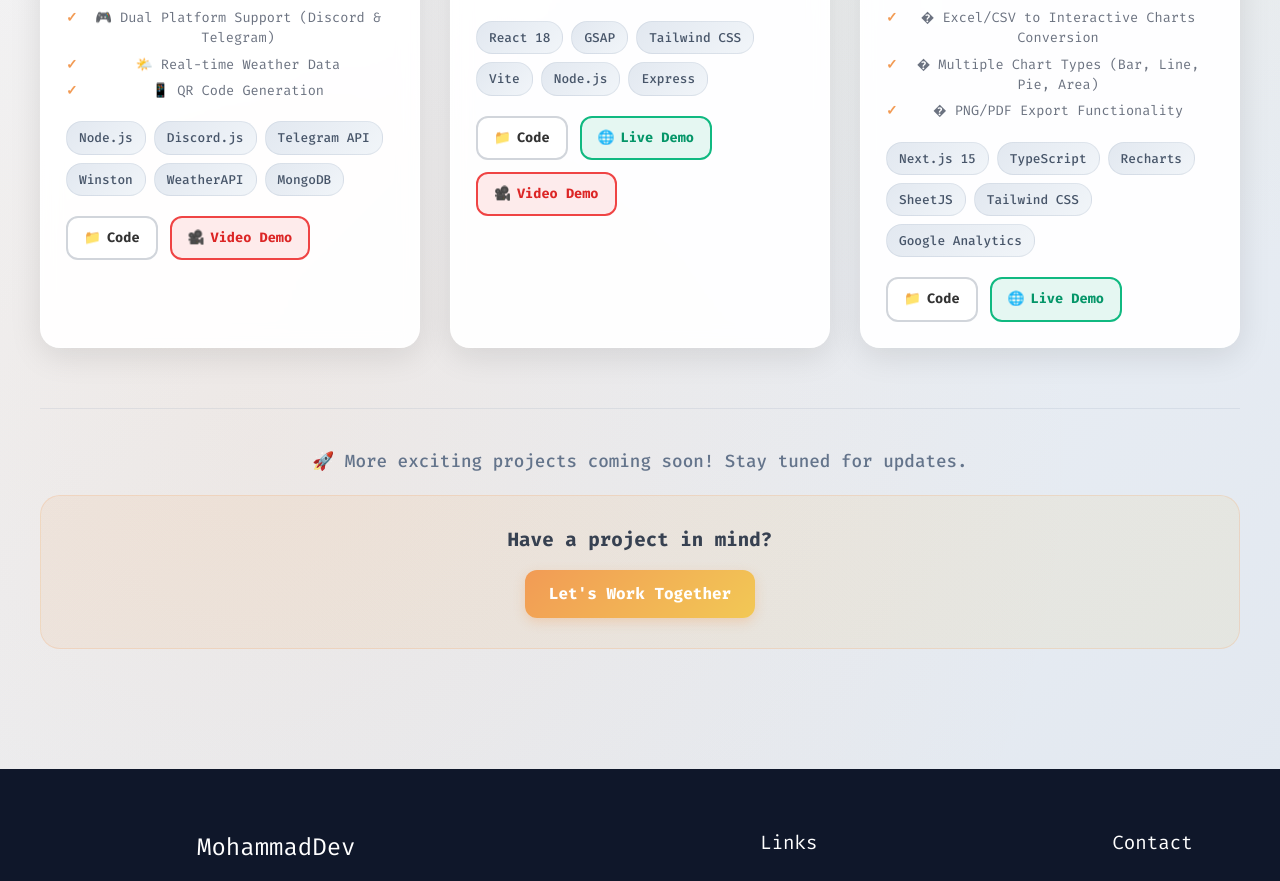
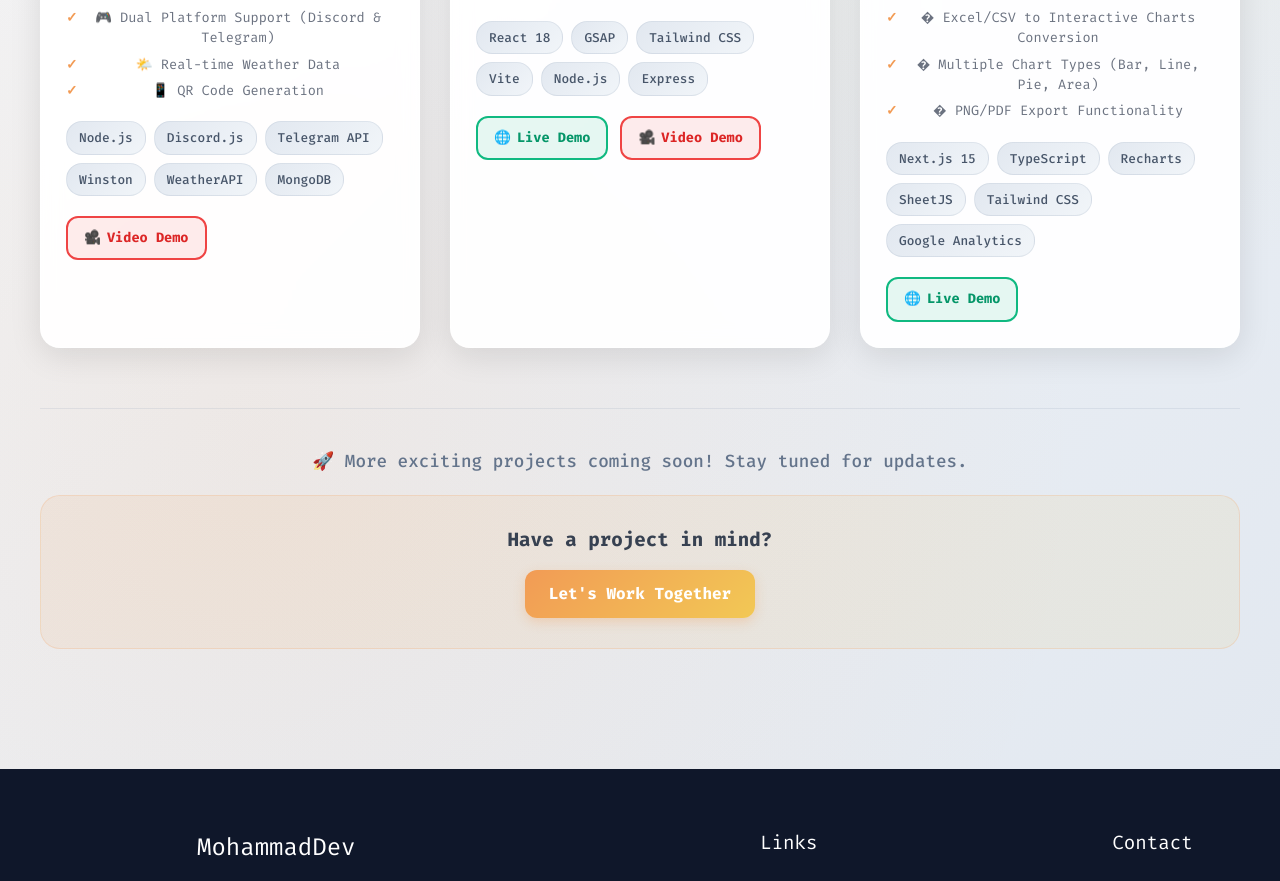
Before and after one commit to mohmmadpouryousefi/portfolio, a React (Vite) app: page / in a window 1280 px wide. Shown: the part 3765-4646 px from the top of the page. Built offline with nearby package versions, Linux system fonts and the light colour scheme.

Commit message:
some changes

```diff
--- a/src/components/Projects.jsx
+++ b/src/components/Projects.jsx
@@ -161,7 +161,7 @@ const Projects = () => {
                 </div>
 
                 <div className="project-links">
-                  {project.githubUrl && (
+                  {/* {project.githubUrl && (
                     <a
                       href={project.githubUrl}
                       target="_blank"
@@ -170,7 +170,7 @@ const Projects = () => {
                     >
                       <span>📁</span> Code
                     </a>
-                  )}
+                  )} */}
                   {project.liveUrl && (
                     <a
                       href={project.liveUrl}
```
